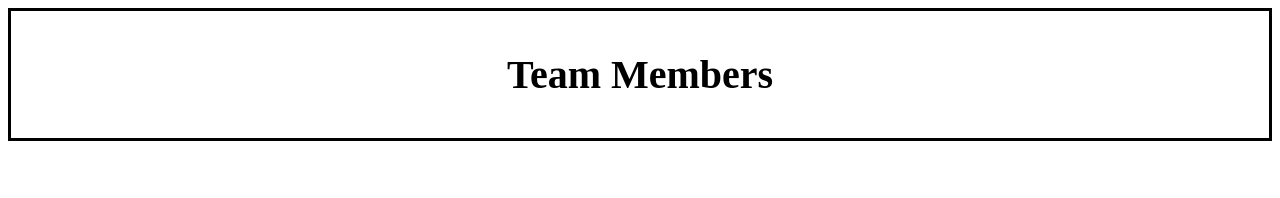
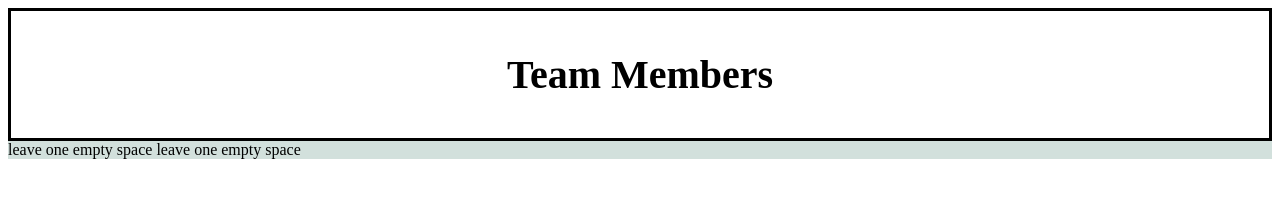
Before and after one commit to jav8319/teamboard_ja22, a website: page team.html in a window 1280 px wide. Drawn offline with Linux system fonts and the light colour scheme.

Commit message:
team.html updated

```diff
--- a/team.html
+++ b/team.html
@@ -12,8 +12,8 @@
     <p>Team Members</p>
 </header>
 <div>
+leave one empty space
 
-
-
+leave one empty space
 </body>
 </html>
```
Also changed, not shown: 1 other file.
